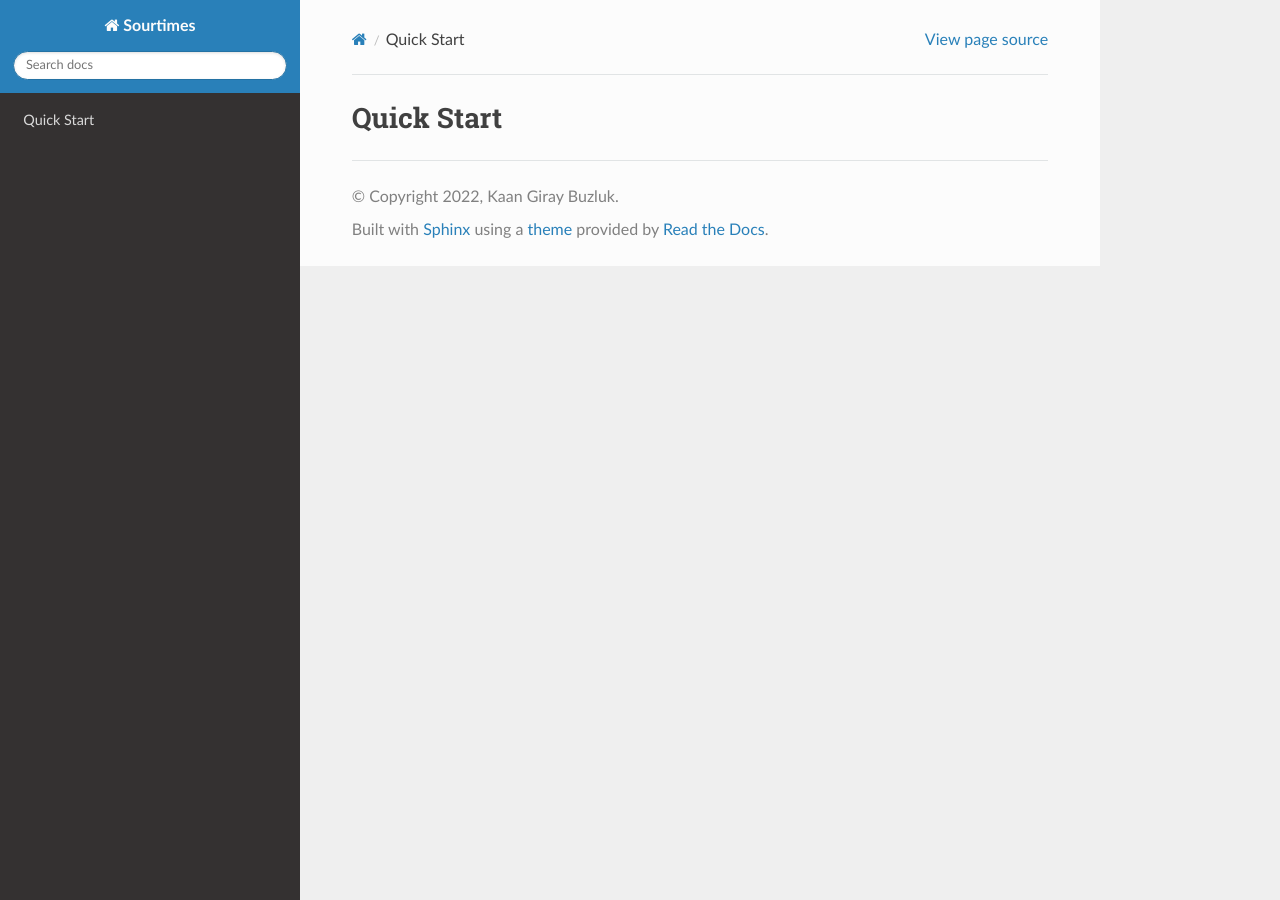
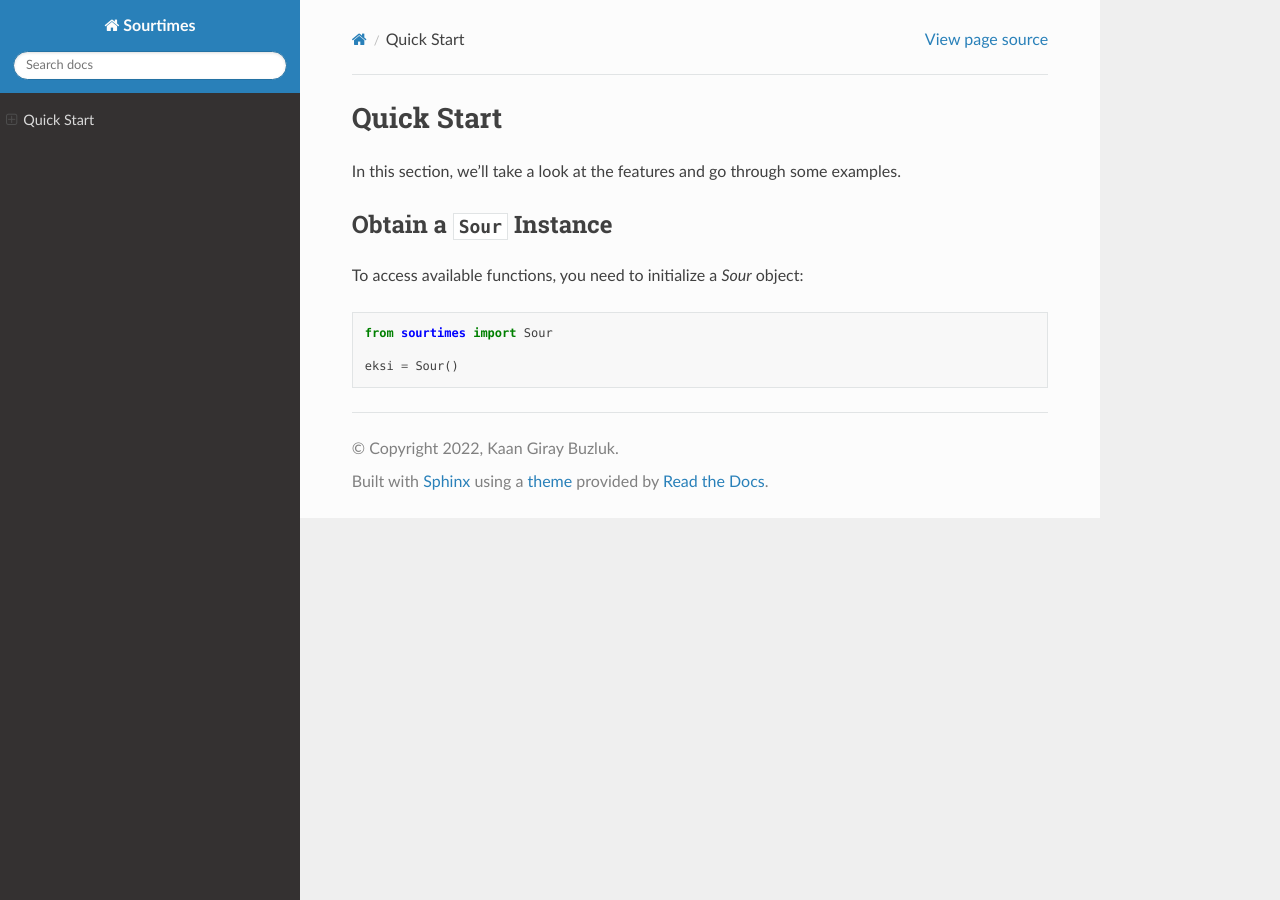
Before and after one commit to kaangiray26/sourtimes, a Sphinx documentation site: the page built from docs/quick-start.rst, in a window 1280 px wide. Built offline with Sphinx 7.4.7 and the Read the Docs theme 2.0.0, drawn with Linux system fonts in a browser that asks for light colours.

Commit message:
new docs

```diff
--- a/docs/index.rst
+++ b/docs/index.rst
@@ -18,16 +18,15 @@ Sourtimes's documentation is organized into the following sections:
 Getting Started
 ===============
 
+- :doc:`Installation <installation>`
 - :doc:`Quick Start <quick-start>`
-- :doc:`Installation <installation>`
-- :doc:`Using Sourtimes <usage>`
 
 .. _code-overview:
 
 Code Overview
 =============
 
-- :doc:`Sour Class <sour>`
+- :doc:`Sour <sour>`
 
 Indices and tables
 ==================
--- a/docs/quick-start.rst
+++ b/docs/quick-start.rst
@@ -1,2 +1,13 @@
 Quick Start
 ===========
+
+In this section, we'll take a look at the features and go through some examples.
+
+Obtain a :class:`Sour` Instance
+-------------------------------
+
+To access available functions, you need to initialize a `Sour` object::
+
+    from sourtimes import Sour
+
+    eksi = Sour()
--- a/docs/usage.rst
+++ /dev/null
@@ -1,2 +0,0 @@
-Usage
-=====
```
Also changed, not shown: 1 other file.
